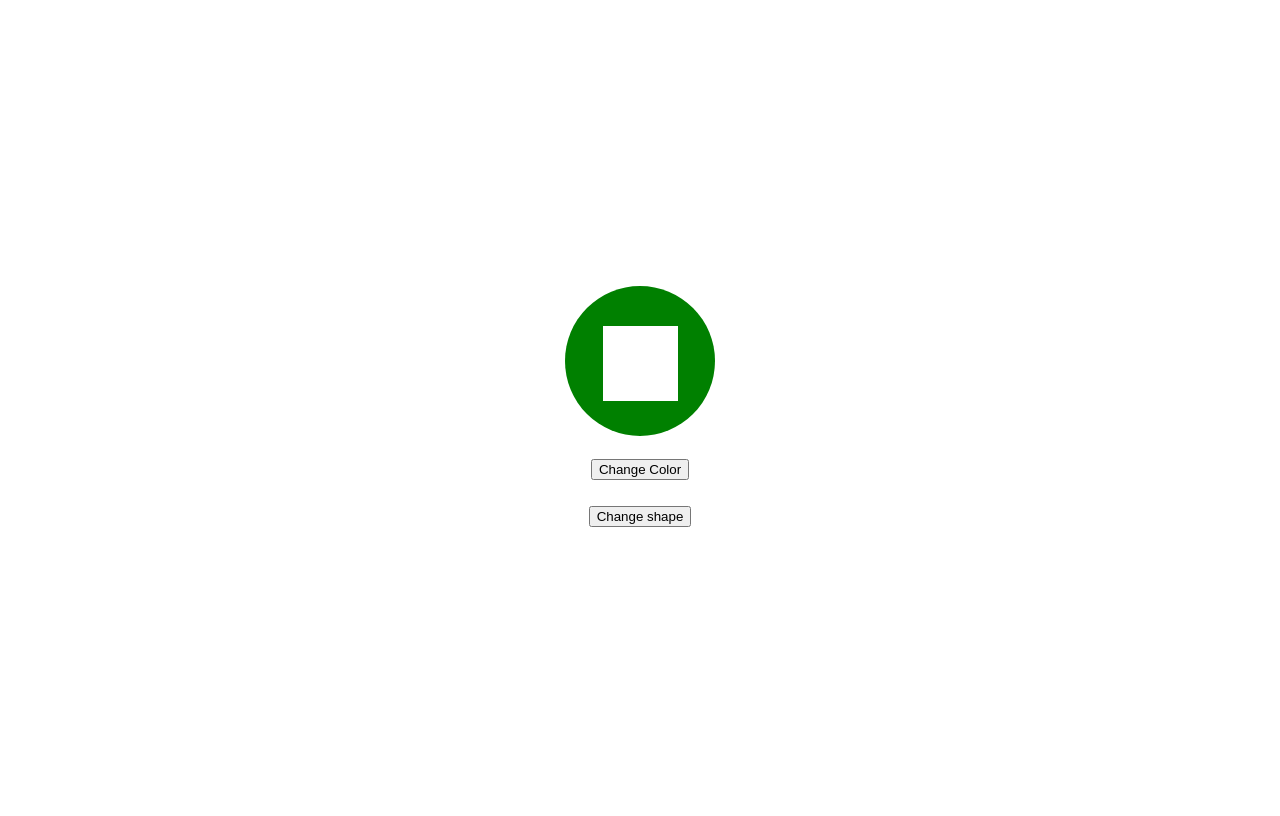
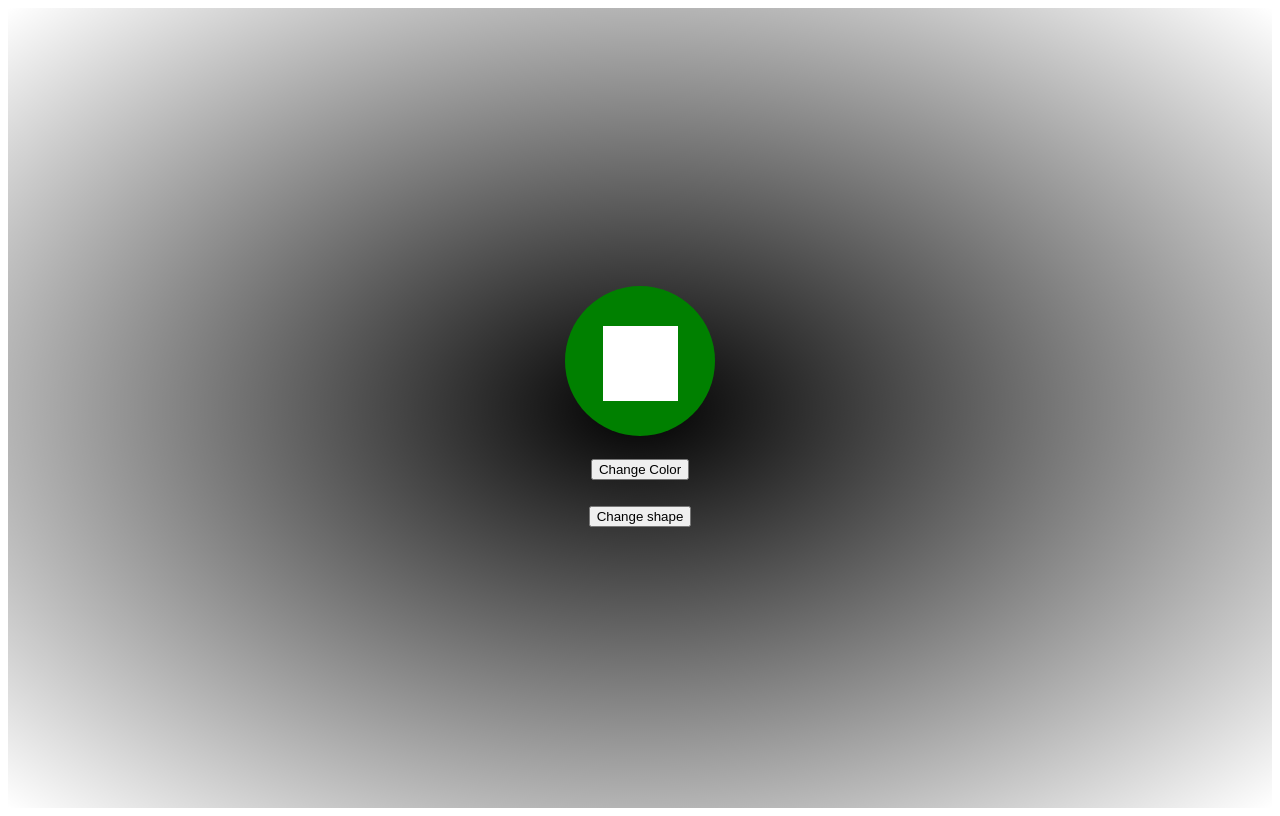
Before and after one commit to namishagurunani/cartproject, a plain HTML site: page change-shape/index.html in a window 1280 px wide. Drawn offline with Linux system fonts and the light colour scheme.

Commit message:
Update style.css

```diff
--- a/change-shape/style.css
+++ b/change-shape/style.css
@@ -1,4 +1,5 @@
 #container{
+    background-image: radial-gradient(black, transparent);
     display: flex;
     flex-direction: column;
     justify-content: center;
```
